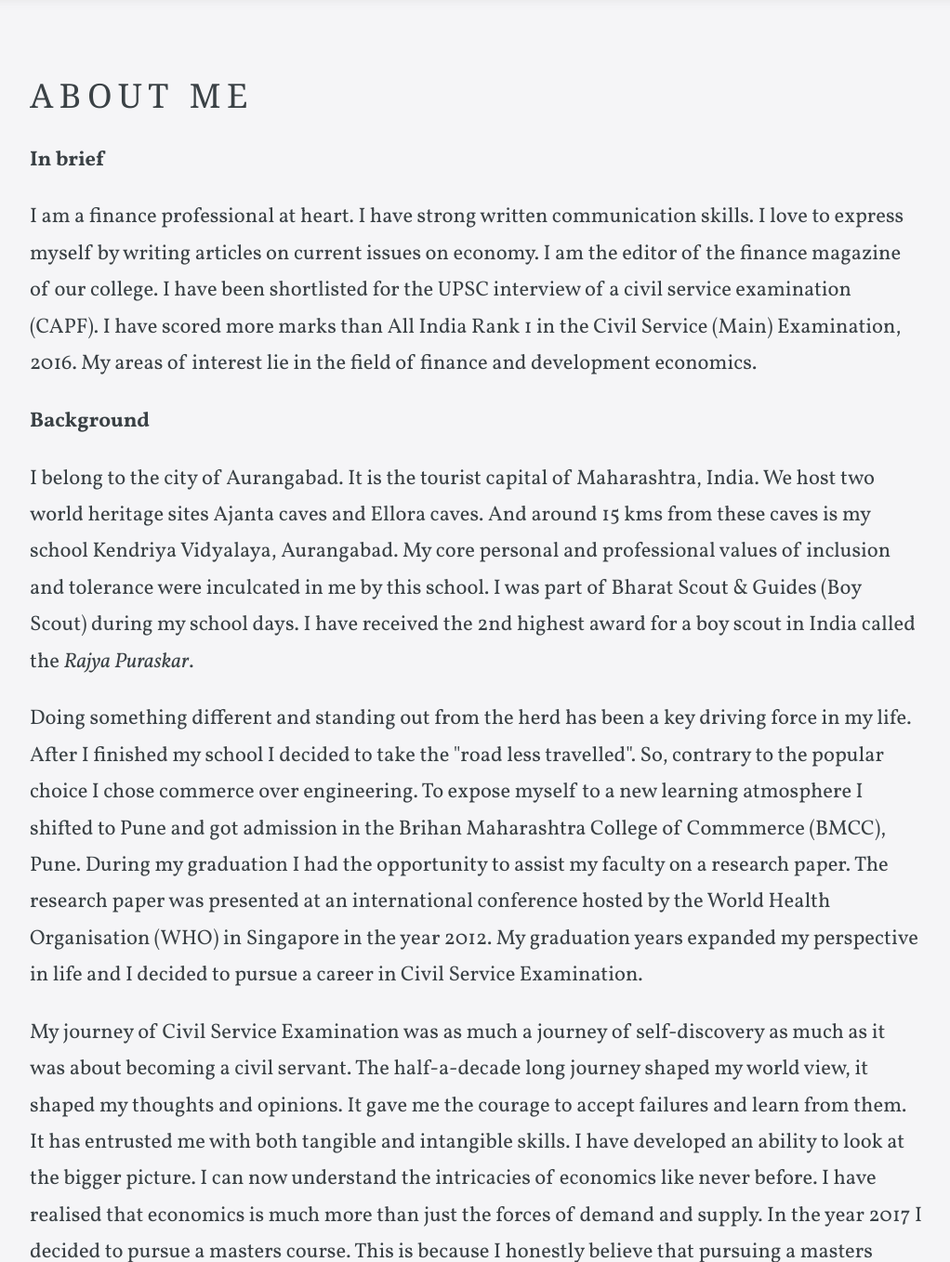
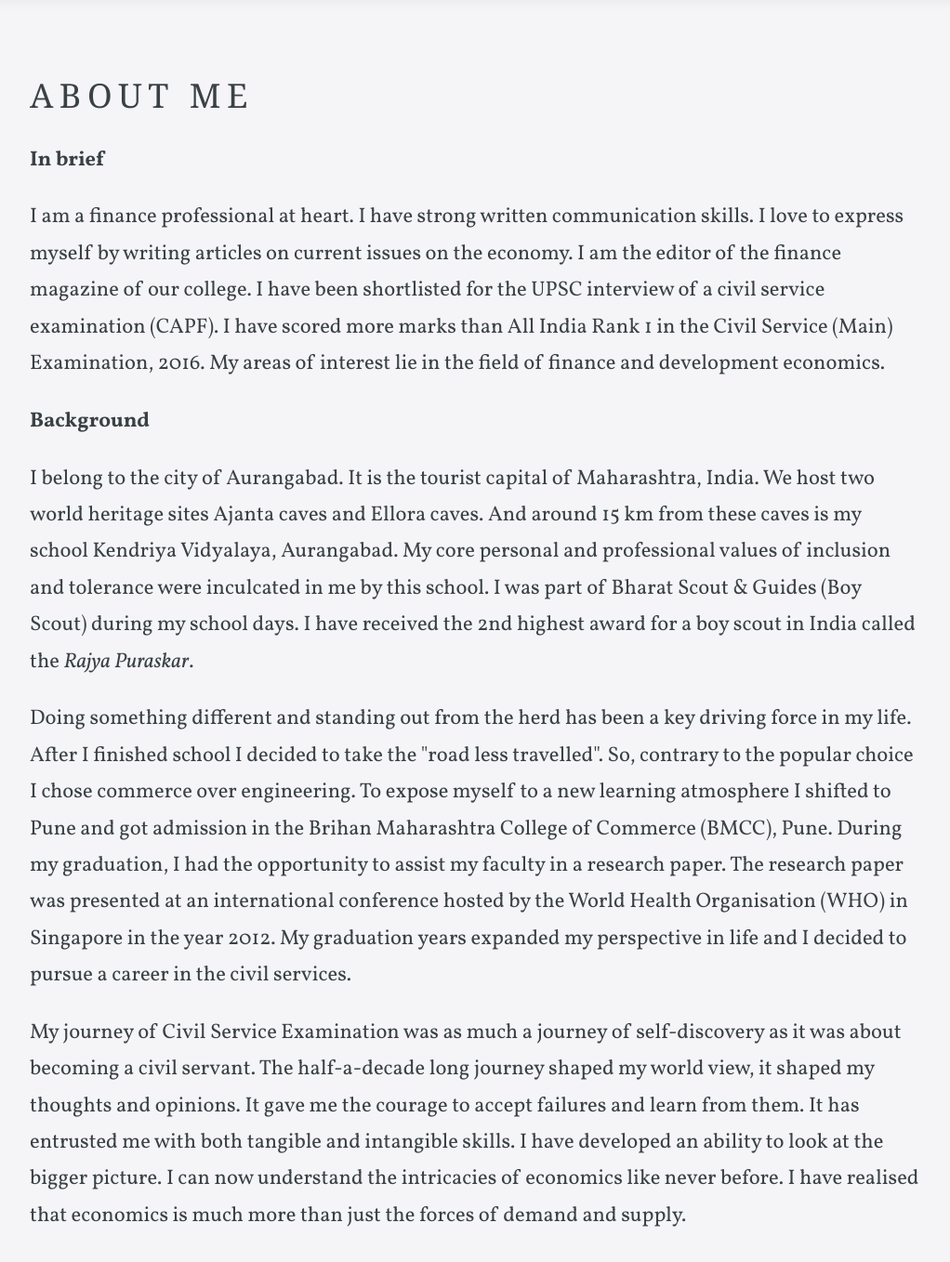
Before and after one commit to nirmalgore/nirmalgore.github.io, a Jekyll site: the page built from about.html, in a window 1280 px wide and 1400 px high, scrolled down 382 px, cut to the strip 42-1400 px from the top of the window. Shown: the whole strip at 93% size, without its empty margins (128-1150 px from the left). Built offline with Jekyll 4.4.1, drawn with Linux system fonts in a browser that asks for light colours; some web fonts are replaced; some of the changed text lies outside the part shown.

Commit message:
Update about.html

```diff
--- a/about.html
+++ b/about.html
@@ -10,7 +10,7 @@
 <div class="editable">
 	<p><strong>In brief</strong></p>
 	<p>I am a finance professional at heart.
-		I have strong written communication skills. I love to express myself by writing articles on current issues on economy.
+		I have strong written communication skills. I love to express myself by writing articles on current issues on the economy.
 		I am the editor of the finance magazine of our college. I have been shortlisted for the UPSC interview of a civil service examination (CAPF).
 		I have scored more marks than All India Rank 1 in the Civil Service (Main) Examination, 2016. My areas of interest lie in the field of
 		finance and development economics.
@@ -18,29 +18,30 @@
 
 	<p><strong>Background</strong></p>
 	<p>I belong to the city of Aurangabad. It is the tourist capital of Maharashtra, India.
-		We host two world heritage sites Ajanta caves and Ellora caves. And around 15 kms from these caves is my school Kendriya Vidyalaya, Aurangabad.
+		We host two world heritage sites Ajanta caves and Ellora caves. And around 15 km from these caves is my school Kendriya Vidyalaya, Aurangabad.
 		My core personal and professional values of inclusion and tolerance were inculcated in me by this school. I was part of Bharat Scout & Guides (Boy Scout)
 		during my school days. I have received the 2nd highest award for a boy scout in India called the <em>Rajya Puraskar</em>.
 	</p>
 
-	<p>Doing something different and standing out from the herd has been a key driving force in my life. After I finished my school I decided to take
+	<p>Doing something different and standing out from the herd has been a key driving force in my life. After I finished school I decided to take
 		the "road less travelled". So, contrary to the popular choice I chose commerce over engineering. To expose myself to a new learning atmosphere
-		I shifted to Pune and got admission in the Brihan Maharashtra College of Commmerce (BMCC), Pune. During my graduation I had the opportunity to
-		assist my faculty on a research paper. The research paper was presented at an international conference hosted by the
+		I shifted to Pune and got admission in the Brihan Maharashtra College of Commerce (BMCC), Pune. During my graduation, I had the opportunity to
+		assist my faculty in a research paper. The research paper was presented at an international conference hosted by the
 		World Health Organisation (WHO) in Singapore in the year 2012. My graduation years expanded my perspective in life and I decided
-		to pursue a career in Civil Service Examination.
+		to pursue a career in the civil services.
 	</p>
 
-	<p>My journey of Civil Service Examination was as much a journey of self-discovery as much as it was about becoming a civil servant.
+	<p>My journey of Civil Service Examination was as much a journey of self-discovery as it was about becoming a civil servant.
 		The half-a-decade long journey shaped my world view, it shaped my thoughts and opinions. It gave me the courage to accept failures and learn
 		from them. It has entrusted me with both tangible and intangible skills. I have developed an ability to look at the bigger picture.
 		I can now understand the intricacies of economics like never before. I have realised that economics is much more than just the forces of
 		demand and supply.
-
-		In the year 2017 I decided to pursue a masters course. This is because I honestly believe that pursuing a masters transforms you as a person. It improves your understanding of the complicated nature of your subject. However, it also did something more to me, I got more clarity on my understanding of our world and I became more mature at decision making.
 	</p>
 
-	<p>That's about me. We can meet in person and this conversation can be even more interesting.</p>
+	</p>In the year 2017, I decided to pursue a masters course. This is because I honestly believe that pursuing a masters transforms you as a person. It improves your understanding of the complicated nature of your subject. However, it also did something more to me, I got more clarity on my understanding of our world and I became more mature at decision making.
+	</p>
+
+	<p>That is about me. We can meet in person and this conversation can be even more interesting.</p>
 </div>
 
 <p class="editor-link"><a href="cloudcannon:collections/_staff_members" class="btn"><strong>&#9998;</strong> Update Staff Members</a></p>
```
